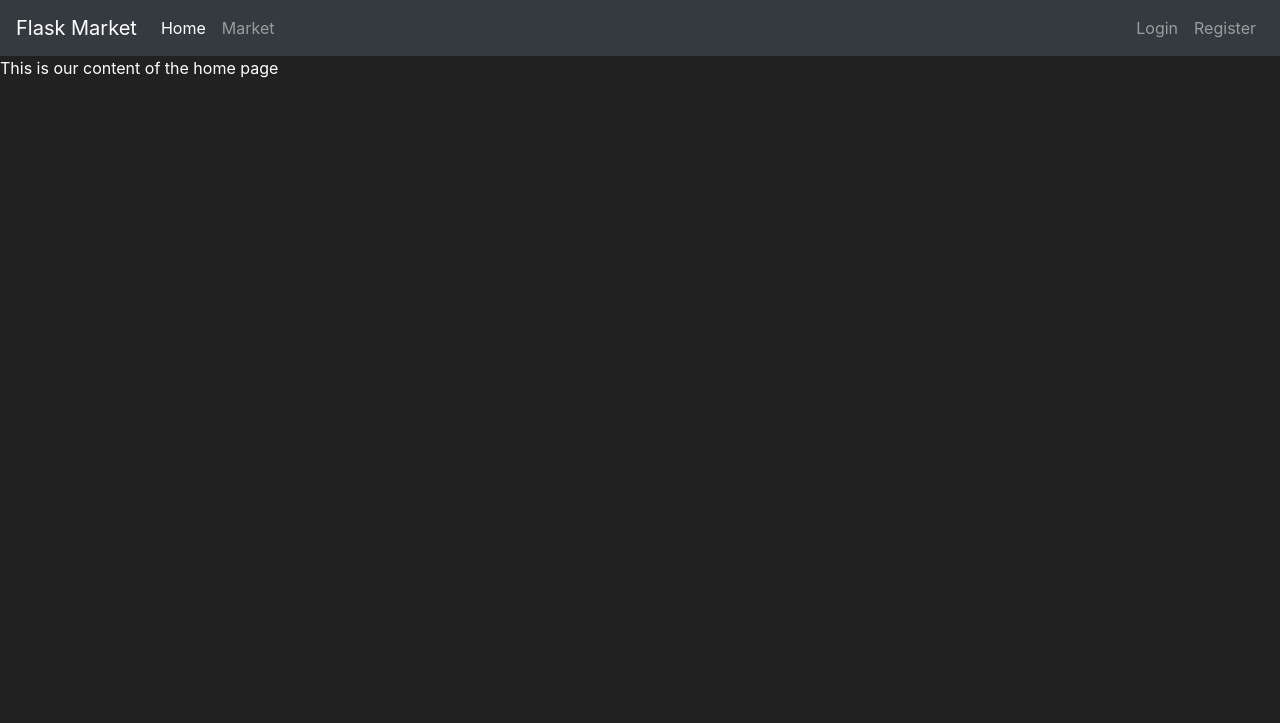
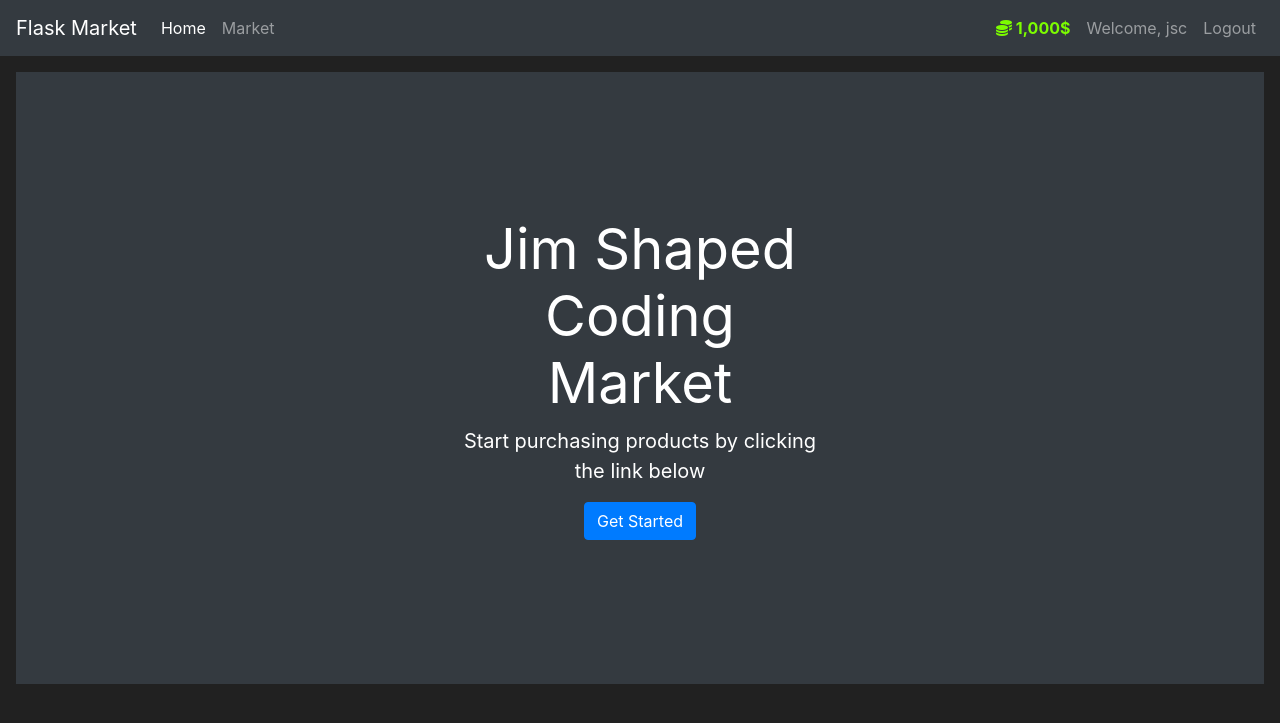
Before and after one commit to DannKim98/onlineMarket, a Flask app: page / in a window 1280 px wide. Shown: the top 723 px of the page. Run offline with Flask 2, Linux system fonts and the light colour scheme; a user stored in the database is signed in; some libraries are stand-ins or nearby versions.

Commit message:
Logout + Purchasing Modals

```diff
--- a/market/__init__.py
+++ b/market/__init__.py
@@ -9,5 +9,6 @@ app.config['SECRET_KEY'] = 'b75c2064849dcefcb513d93d'
 db = SQLAlchemy(app)
 bcrypt = Bcrypt(app)
 login_manager = LoginManager(app)
-
+login_manager.login_view = "login_page"
+login_manager.login_message_category = "info"
 from market import routes
--- a/market/forms.py
+++ b/market/forms.py
@@ -24,3 +24,9 @@ class LoginForm(FlaskForm):
     username = StringField(label='User Name:', validators=[DataRequired()])
     password = PasswordField(label='Password:', validators=[DataRequired()])
     submit = SubmitField(label='Sign in')
+
+class PurchaseItemForm(FlaskForm):
+    submit = SubmitField(label='Purchase Item!')
+
+class SellItemForm(FlaskForm):
+    submit = SubmitField(label='Sell Item!')
--- a/market/models.py
+++ b/market/models.py
@@ -15,6 +15,13 @@ class User(db.Model, UserMixin):
     items = db.relationship('Item', backref='owned_user', lazy=True)
 
     @property
+    def prettier_budget(self):
+        if len(str(self.budget)) >= 4:
+            return f"{str(self.budget)[:-3]},{str(self.budget)[-3:]}$"
+        else:
+            return f"{self.budget}$"
+
+    @property
     def password(self):
         return self.password_hash
 
@@ -23,7 +30,7 @@ class User(db.Model, UserMixin):
         self.password_hash = bcrypt.generate_password_hash(plain_text_password).decode('utf-8')
 
     def check_password_correction(self, attempted_password):
-        return bycript.check_password_hash(self.password_hash, attempted_password)
+        return bcrypt.check_password_hash(self.password_hash, attempted_password)
 
 class Item(db.Model):
     id = db.Column(db.Integer(), primary_key=True)
--- a/market/routes.py
+++ b/market/routes.py
@@ -1,19 +1,24 @@
 from market import app
 from flask import render_template, redirect, url_for, flash
 from market.models import Item, User
-from market.forms import RegisterForm, LoginForm
+from market.forms import RegisterForm, LoginForm, PurchaseItemForm
 from market import db
-from flask_login import login_user
+from flask_login import login_user, logout_user, login_required
 
 @app.route('/')
 @app.route('/home')
 def home_page():
 	return render_template('home.html')
 
-@app.route('/market')
+@app.route('/market', methods=['GET', 'POST'])
+@login_required
 def market_page():
+	purchase_form = PurchaseItemForm()
+	if purchase_form.validate_on_submit():
+		pass
 	items = Item.query.all()
-	return render_template('market.html', items=items)
+
+	return render_template('market.html', items=items, purchase_form=purchase_form)
 
 @app.route('/register', methods=['GET', 'POST'])
 def register_page():
@@ -24,6 +29,8 @@ def register_page():
 							  password=form.password1.data)
 		db.session.add(user_to_create)
 		db.session.commit()
+		login_user(user_to_create)
+		flash(f'Account created successfully! You are now logged in as: {user_to_create.username}', category='success')
 		return redirect(url_for('market_page'))
 	if form.errors != {}:
 		for err_msg in form.errors.values():
@@ -43,3 +50,9 @@ def login_page():
 			flash('Username and password are not match! Please try again', category='danger')
 
 	return render_template('login.html', form=form)
+
+@app.route('/logout')
+def logout_page():
+	logout_user()
+	flash("You have been logged out!", category='info')
+	return redirect(url_for("home_page"))
--- a/market/templates/base.html
+++ b/market/templates/base.html
@@ -28,6 +28,22 @@
                         <a class="nav-link" href="{{ url_for('market_page') }}">Market</a>
                     </li>
                 </ul>
+                    {% if current_user.is_authenticated %}
+                        <ul class="navbar-nav">
+                            <li class="nav-item">
+                                <a class="nav-link" style="color: lawngreen; font-weight: bold;">
+                                    <i class="fas fa-coins"></i>
+                                    {{ current_user.prettier_budget }}
+                                </a>
+                            </li>
+                            <li class="nav-item">
+                                <a class="nav-link">Welcome, {{ current_user.username }}</a>
+                            </li>
+                            <li class="nav-item">
+                                <a class="nav-link" href="{{ url_for('logout_page') }}">Logout</a>
+                            </li>
+                        </ul>
+                    {% else %}
                         <ul class="navbar-nav">
                             <li class="nav-item">
                                 <a class="nav-link" href="{{ url_for('login_page') }}">Login</a>
@@ -36,6 +52,7 @@
                                 <a class="nav-link" href="{{ url_for('register_page') }}">Register</a>
                             </li>
                         </ul>
+                    {% endif %}
             </div>
         </nav>
         {% with messages = get_flashed_messages(with_categories=True) %}
--- a/market/templates/home.html
+++ b/market/templates/home.html
@@ -1,8 +1,15 @@
 {% extends 'base.html' %}
 {% block title %}
-    Home Page
+    Welcome to Jim Shaped Coding Market
 {% endblock %}
-
 {% block content %}
-    This is our content of the home page
+    <div class="position-relative overflow-hidden p-3 p-md-5 m-md-3 text-center bg-dark" style="color:white">
+        <div class="col-md-5 p-lg-5 mx-auto my-5">
+            <h1 class="display-4 font-weight-normal">Jim Shaped Coding Market</h1>
+            <p class="lead font-weight-normal">Start purchasing products by clicking the link below</p>
+            <a class="btn btn-primary" href="{{ url_for('market_page') }}">Get Started</a>
+        </div>
+        <div class="product-device box-shadow d-none d-md-block"></div>
+        <div class="product-device product-device-2 box-shadow d-none d-md-block"></div>
+    </div>
 {% endblock %}
```
Also changed, not shown: market/templates/includes/items_modals.html (added, +72 -0 lines), market/templates/market.html (+16 -2 lines), market/market.db, 1 other file. Lines whose indentation alone changed are shown as unchanged.
